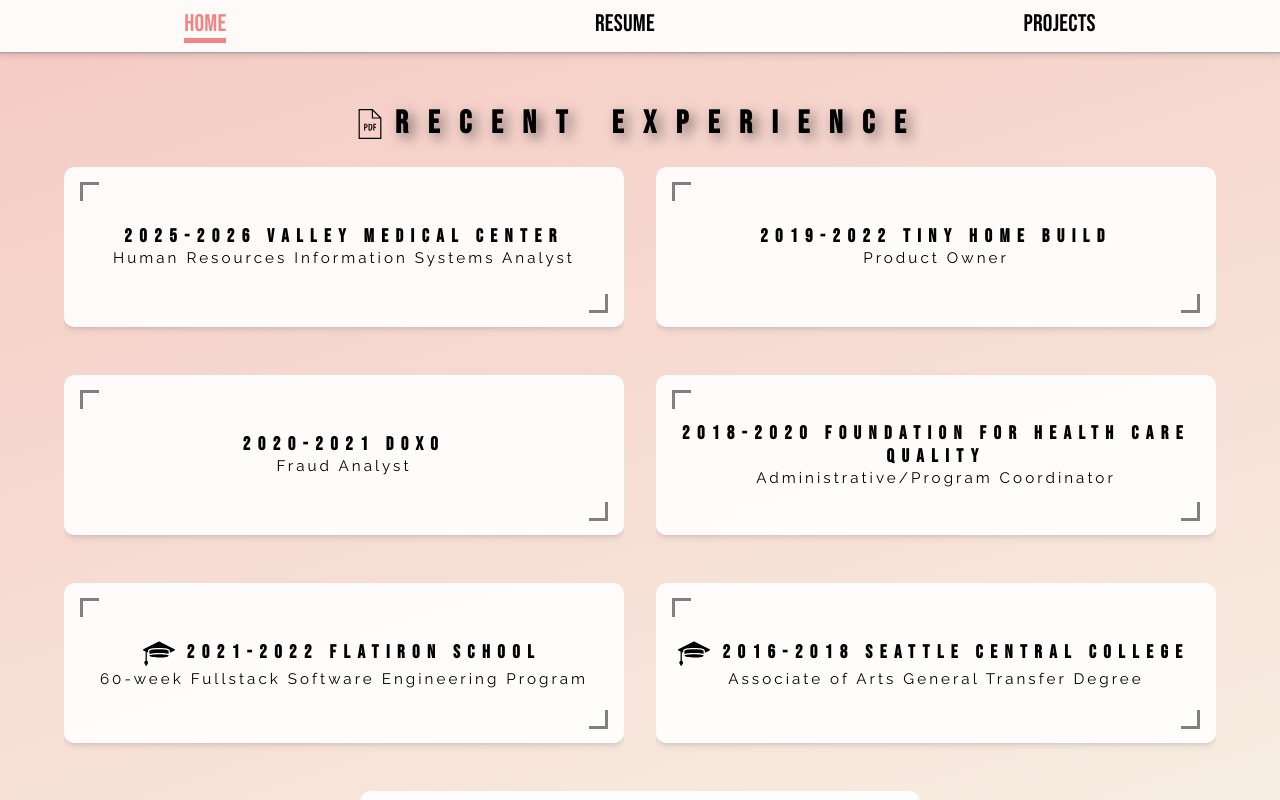
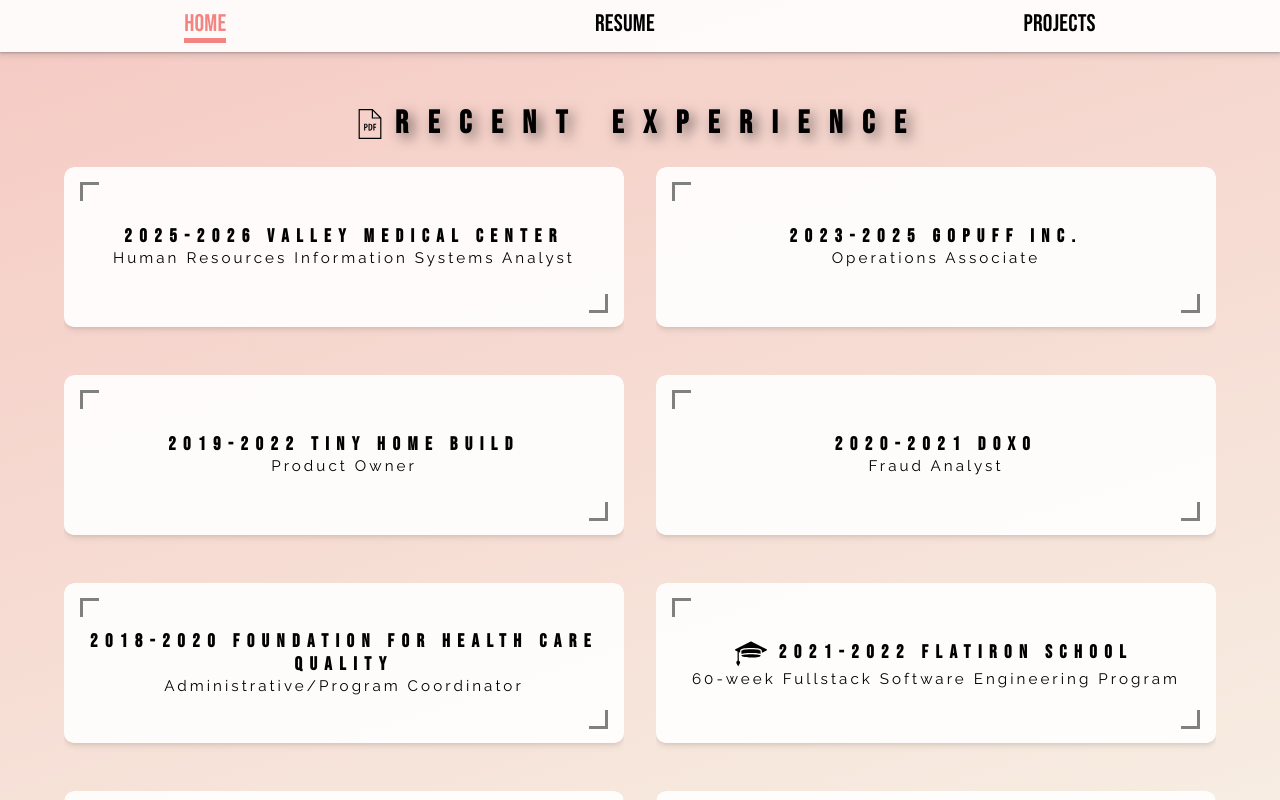
Before and after one commit to 1stofhername/portfolio-webstie, a React (Create React App) app: page /resume in a window 1280 px wide. Built offline with nearby package versions, Linux system fonts and the light colour scheme.

Commit message:
Adds to jobdata file.

```diff
--- a/src/data/job-data.js
+++ b/src/data/job-data.js
@@ -7,6 +7,16 @@ export const roles=[
         qualities:["Ensured the highest level of accuracy for data entered into HR data systems to ensure accurate records and union contract compliance.", "Prepared HR metrics to be presented at monthly, quarterly, and annual senior leadership meetings.", "Communicated with employees and managers regarding HR requests to resolve tickets in a satisfactory and compliant manner."],
         skills:["UKG", "Infor",  "JIRA Services", "Google Suite", "SQL", "Active Record"],
         summary:"Supported all human resources actions as it related to data requests and updates including pay increases, position changes, terminations, performance reviews and new hire onboarding and credentialing.",
+        ed:false,
+        id:1
+    },
+    {
+        date:"2023-2025",
+        org:"Gopuff Inc.",
+        title:"Operations Associate",
+        qualities:["Prioritized inventory receiving, customer orders, and driver management with little oversight to maximize product quality and customer satisfaction.", "Audited and corrected inventory discrepancies, preventing thousands of dollars in food waste.", "Maintained a safe and healthy work environment that adhered to local and federal safety regulations.", "Providing first tier support to customers with order concerns and drivers with app issues."],
+        skills:["Workday", "Google Suite",  "Proprietary Inventory Management Software", "RF Scanner", "QR Code management",],
+        summary:"Blended operational excellence with food & beverage management in accord with state and federal health regulations to ensure a clean and safe warehouse environment balancing inventory management and providing customers with high-quality orders and experience.",
         ed:false,
         id:1
     },
```
